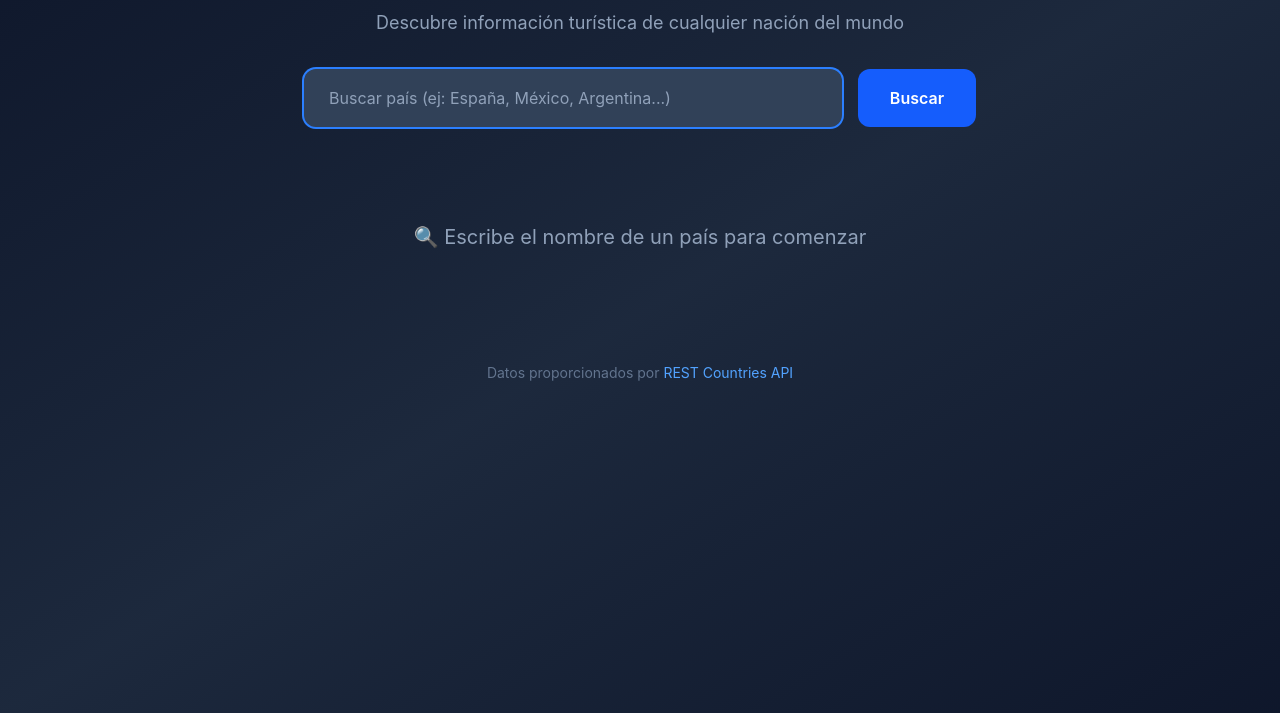
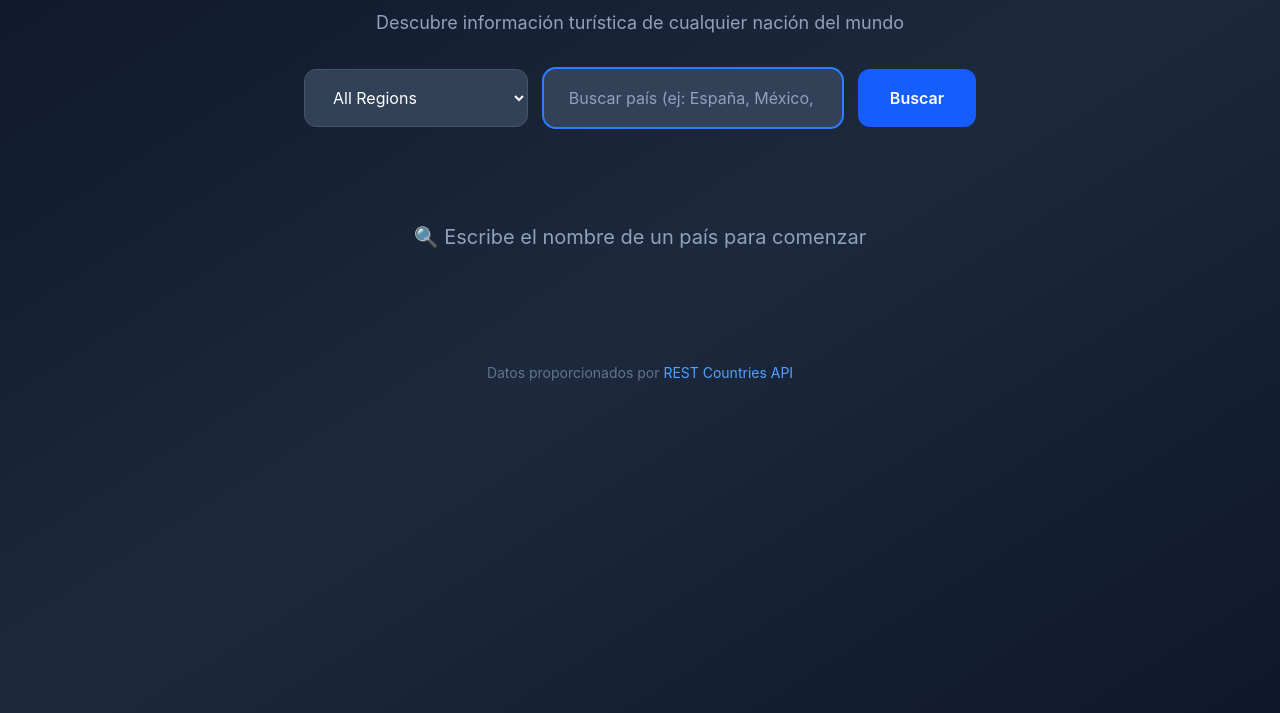
Before and after one commit to Sergio-Dominguez05/ChallengeLab7-2026, a website built with Vite: page module1-country-explorer/index.html in a window 1280 px wide. Shown: the part 87-800 px from the top of the page. Built offline with nearby package versions, Linux system fonts and the light colour scheme.

Commit message:
Avance con la parte de index

```diff
--- a/module1-country-explorer/index.html
+++ b/module1-country-explorer/index.html
@@ -41,6 +41,15 @@
         <!-- Formulario de búsqueda -->
         <div class="max-w-2xl mx-auto">
           <div class="flex gap-4">
+            <!-- Hago un select que es un menu desplegable y le doy el id para que sepa exactamente donde esta el elemento en el DOM (el arbol) -->
+            <select
+              id="regionSelect"
+              class="md:w-56 px-6 py-4 rounded-xl bg-slate-700 text-white border border-slate-600 focus:outline-none focus:ring-2 focus:ring-blue-500 focus:border-transparent transition-all">
+              <!-- la class son solo los estilos visuales, lo copie de otra clase de este mismo archivo -->
+              <option value="all">All Regions</option>
+              <!-- Esto de aqui basicamente lo que hace es manejar de manera dinamica las regiones con ayuda de un listener -->
+               <!-- Cuando el usuario selecciona una opcion del select entonces se cambia el regionSelect.value a ese que escogio y filtra -->
+            </select>
             <input
               type="text"
               id="searchInput"
```
